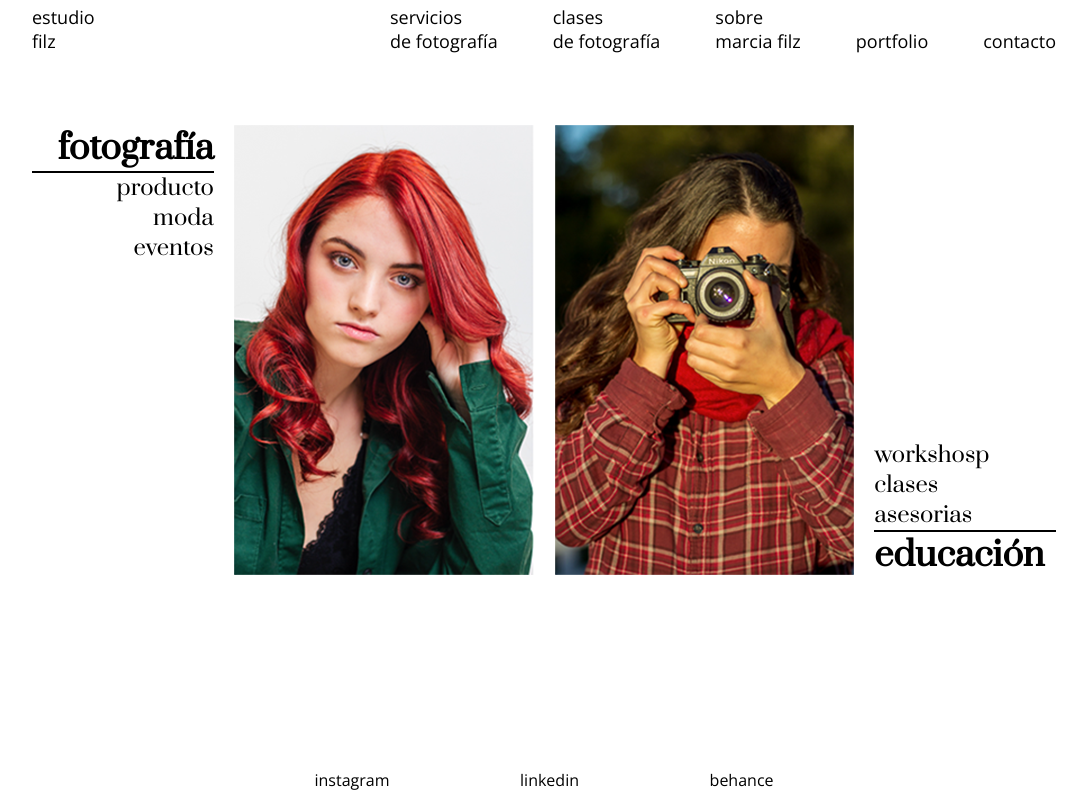
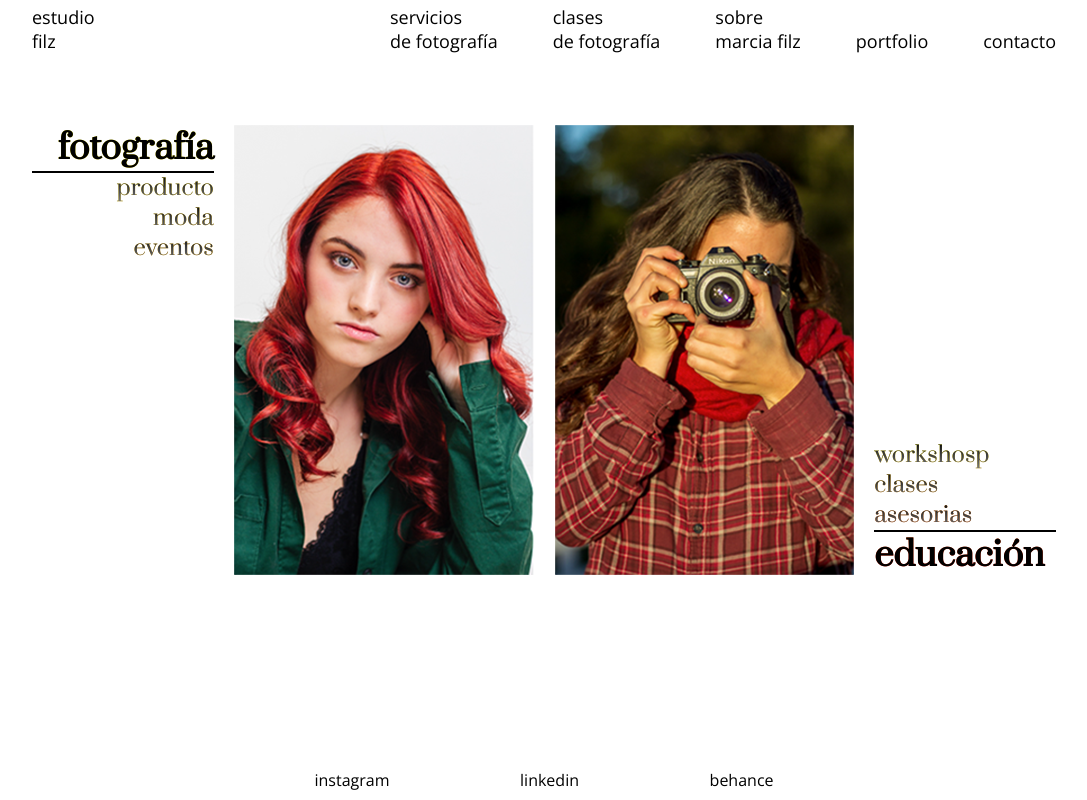
Before and after one commit to emfilz/estudioFilz, a plain HTML site: page index.html in a window 1280 px wide. Shown: the whole page, without its empty margins (96-1183 px from the left). Drawn offline with nearby package versions, Linux system fonts and the light colour scheme.

Commit message:
Gradiente y transicion en home

```diff
--- a/css/home.css
+++ b/css/home.css
@@ -36,6 +36,12 @@ main div p {
     border-top: 2px solid black;
 }
 
+.textoGradiente {
+    background: linear-gradient(yellow,red);
+    -webkit-background-clip: text;
+    color: transparent;
+  }
+
 .grayscale {
     transition: -webkit-filter 0.5s ease-in-out;
 }
--- a/css/styleGlobal.css
+++ b/css/styleGlobal.css
@@ -41,6 +41,12 @@ a{
 
 a:visited{
     color: #000000;
+}
+
+.textoGradiente p {
+    background: linear-gradient(black, gray);
+    -webkit-background-clip: text;
+    color: transparent;
 }
 
 /*Navbar*/
--- a/index.html
+++ b/index.html
@@ -33,7 +33,7 @@
         </nav>
     </header>
     <main>
-        <div class="textoDerecha">
+        <div class="textoDerecha textoGradiente">
             <a href="./servicios.html">
                 <h1 class="lineaAbajo" id="tituloFotografia">fotografía</h1>
                 <p>producto</p>
@@ -51,7 +51,7 @@
                 <picture><img src="./assets/img/index_educacion.png" class="grayscale" alt="foto de persona con camara"</picture>
             </a>
         </div>
-        <div class="textoAbajo">
+        <div class="textoAbajo textoGradiente">
             <a href="./clases.html"><p>workshosp</p>
                 <p>clases</p>
                 <p>asesorias</p>
```
